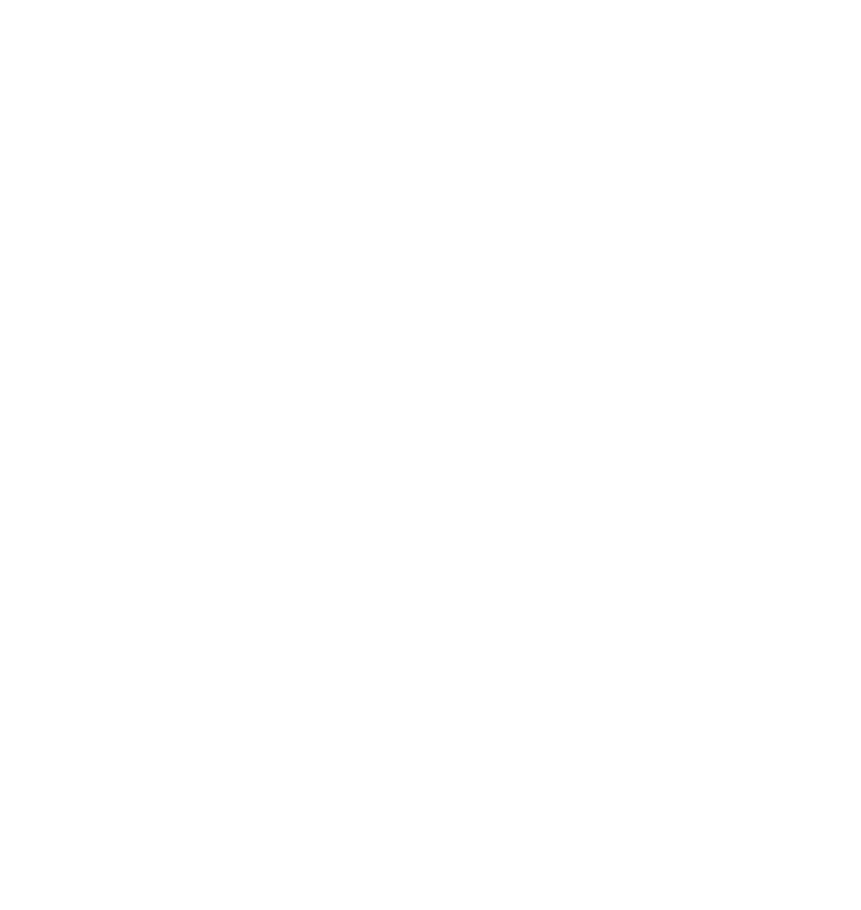
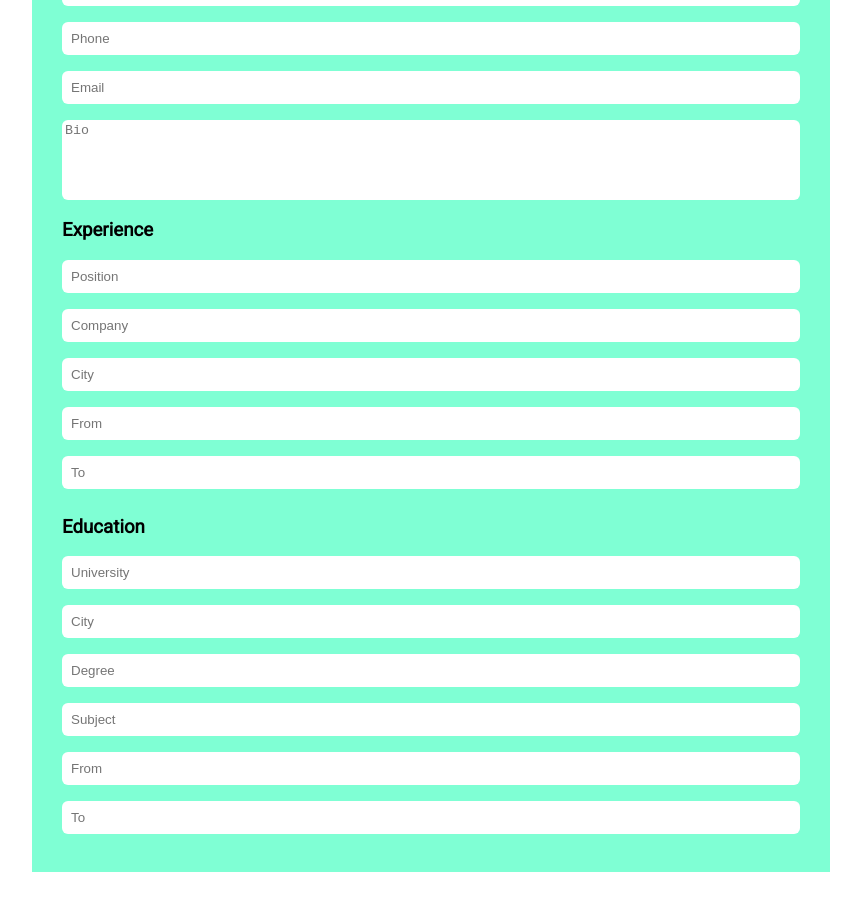
Before and after one commit to pshdotgg/cv-project, a React (Create React App) app: page / in a window 1280 px wide. Shown: the part 420-1330 px from the top of the page, without its empty margins (209-1070 px from the left). Before the commit the page ends 800 px from the top, so only its background shows below. Built offline with nearby package versions, Linux system fonts and the light colour scheme.

Commit message:
Add basic form structure

```diff
--- a/src/App.js
+++ b/src/App.js
@@ -1,11 +1,15 @@
 import React, { Component } from 'react'
 import Header from './components/Header'
+import FormContainer from './components/FormContainer'
+
+import './styles/App.css'
 
 export default class App extends Component {
   render() {
     return (
       <div>
         <Header />
+        <FormContainer />
       </div>
     )
   }
--- /dev/null
+++ b/src/components/Education.jsx
@@ -0,0 +1,30 @@
+import React, { Component } from 'react'
+
+export default class Education extends Component {
+  render() {
+    return (
+      <div>
+        <h3>Education</h3>
+        <form action="#">
+          <input type="text" placeholder='University'/>
+          <label htmlFor=""></label>
+
+          <input type="text" placeholder='City'/>
+          <label htmlFor=""></label>
+
+          <input type="text" placeholder='Degree'/>
+          <label htmlFor=""></label>
+
+          <input type="text" placeholder='Subject'/>
+          <label htmlFor=""></label>
+
+          <input type="text" placeholder='From'/>
+          <label htmlFor=""></label>
+
+          <input type="text" placeholder='To'/>
+          <label htmlFor=""></label>
+        </form>
+      </div>
+    )
+  }
+}
--- /dev/null
+++ b/src/components/Experience.jsx
@@ -0,0 +1,27 @@
+import React, { Component } from 'react'
+
+export default class Experience extends Component {
+  render() {
+    return (
+      <div>
+        <h3>Experience</h3>
+        <form action="#">
+          <input type="text" placeholder='Position'/>
+          <label htmlFor=""></label>
+
+          <input type="text" placeholder='Company'/>
+          <label htmlFor=""></label>
+
+          <input type="text" placeholder='City'/>
+          <label htmlFor=""></label>
+
+          <input type="text" placeholder='From'/>
+          <label htmlFor=""></label>
+
+          <input type="text" placeholder='To'/>
+          <label htmlFor=""></label>
+        </form>
+      </div>
+    )
+  }
+}
--- /dev/null
+++ b/src/components/FormContainer.jsx
@@ -0,0 +1,19 @@
+import React, { Component } from 'react'
+import Personal from "./Personal";
+import Experience from './Experience';
+import Education from './Education';
+
+import '../styles/FormContainer.css';
+
+
+export default class FormContainer extends Component {
+  render() {
+    return (
+      <div className='form-container'>
+        <Personal />
+        <Experience />
+        <Education />
+      </div>
+    )
+  }
+}
--- /dev/null
+++ b/src/components/Personal.jsx
@@ -0,0 +1,33 @@
+import React, { Component } from 'react'
+
+export default class Personal extends Component {
+  render() {
+    return (
+      <div>
+        <h3>Personal Information</h3>
+        <form action="#">
+          <input type="text" placeholder='First Name'/>
+          <label htmlFor=""></label>
+
+          <input type="text" placeholder='Last Name'/>
+          <label htmlFor=""></label>
+
+          <input type="text" placeholder='Title'/>
+          <label htmlFor=""></label>
+
+          <input type="text" placeholder='Address'/>
+          <label htmlFor=""></label>
+
+          <input type="text" placeholder='Phone'/>
+          <label htmlFor=""></label>
+
+          <input type="text" placeholder='Email'/>
+          <label htmlFor=""></label>
+
+          <textarea name="bio" id="bio" placeholder='Bio' ></textarea>
+
+        </form>
+      </div>
+    )
+  }
+}
--- /dev/null
+++ b/src/styles/App.css
@@ -0,0 +1,20 @@
+form {
+  display: flex;
+  justify-content: center;
+  flex-direction: column;
+  gap: 8px;
+}
+
+input {
+  padding: 8px;
+  border-radius: 6px;
+  border: 1px solid transparent;
+}
+
+textarea {
+  resize: none;
+  height: 80px;
+  border-radius: 6px;
+  outline: none;
+  border: 1px solid transparent;
+}
--- /dev/null
+++ b/src/styles/FormContainer.css
@@ -0,0 +1,6 @@
+.form-container {
+  width: 798px;
+  background-color: aquamarine;
+  padding: 30px;
+  margin: 40px auto;
+}
```
